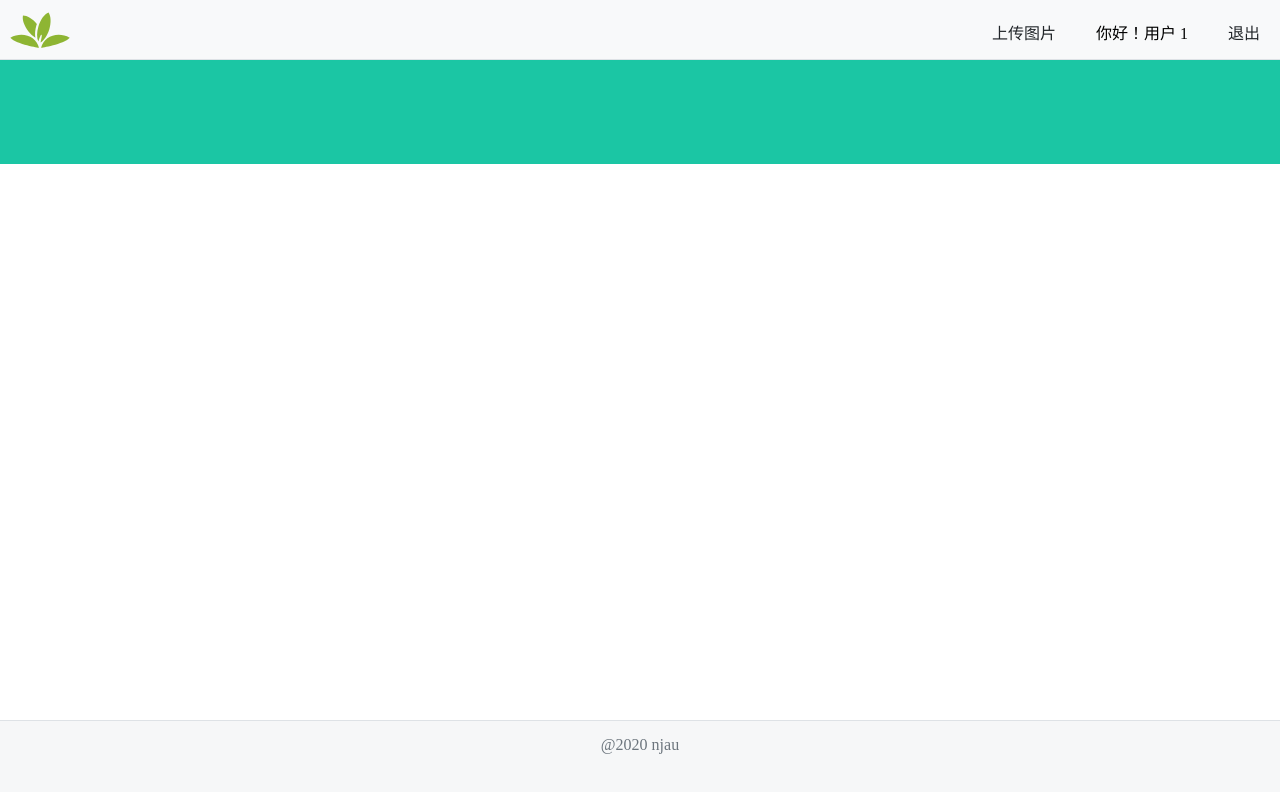
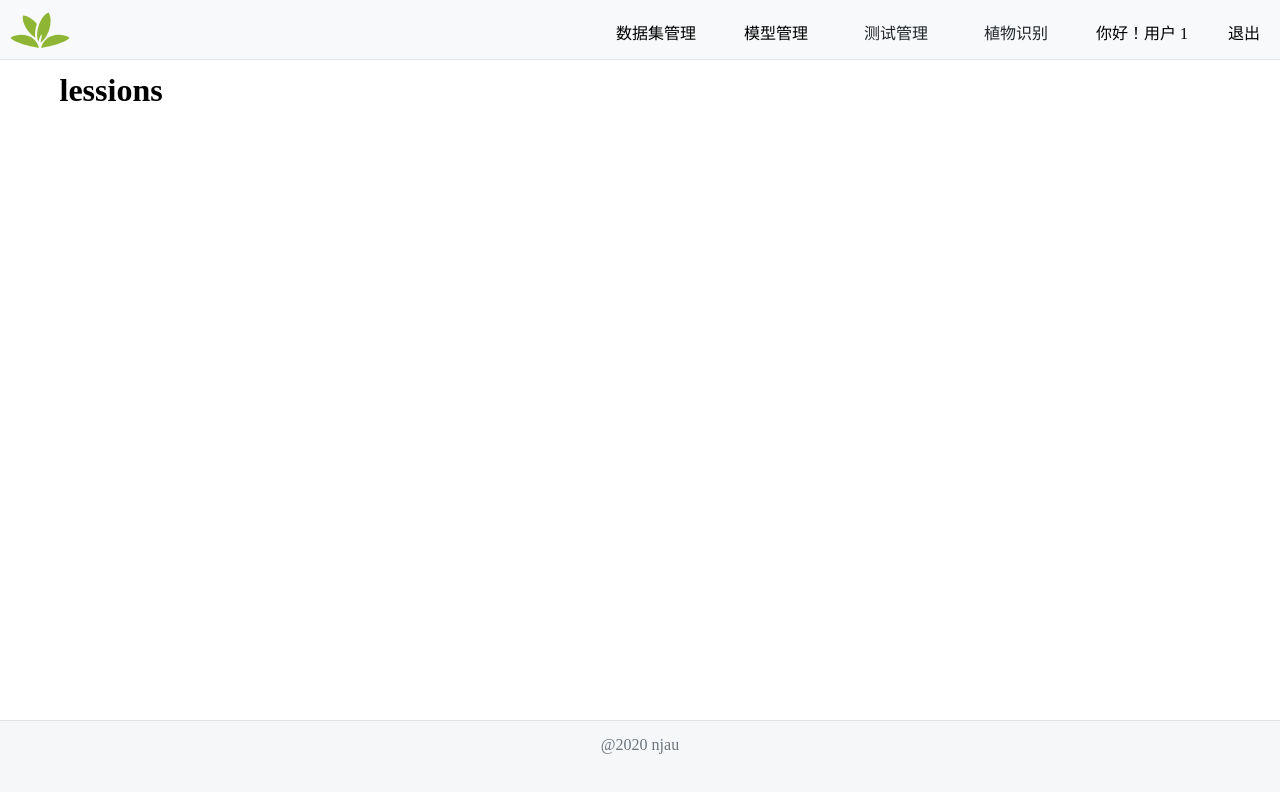
Before and after one commit to Statuey/plant, a Vue app: page /database/lesionsManagement in a window 1280 px wide. Shown: the top 792 px of the page. Built offline with nearby package versions, Linux system fonts and the light colour scheme; sample sign-in values are in the browser's storage.

Commit message:
router completed

```diff
--- a/src/App.vue
+++ b/src/App.vue
@@ -6,43 +6,45 @@
           <img src="./assets/img/logo1.svg" width="60" alt="" />
         </router-link>
       </div>
+      <div class="spacer"></div>
       <div class="navitem" v-if="visitor">
         <div class="form1" @click="login">
-          <a href="">登录</a>
+          <span>登录</span>
         </div>
         <div class="form1" @click="register">
-          <a href="">注册</a>
+          <span>注册</span>
         </div>
       </div>
 
       <div class="navitem" v-else>
-        <ul class="tab-nav">
-          <li v-for="(i, index) in navList" :key="index">
-            <div class="nav" @click="openNav(index, i.list.length)">
-              <i class="el-icon-s-home"></i>
-              <span>{{ i.title }}</span>
-              <i
-                v-if="i.list.length"
-                id="right-btn"
-                class="el-icon-arrow-right"
-              ></i>
+        <div v-for="navItem in navItems" :key="navItem.title">
+          <div class="mainItem">
+            <div v-if="navItem.flag" class="form1">
+              <span>{{ navItem.title }}</span>
             </div>
-            <div class="nav-n-box">
-              <div class="nav-n" v-for="(n, index) in i.list" :key="index">
-                {{ n.title }}
+            <div class="form1" v-else>
+              <router-link :to="navItem.href">{{ navItem.title }}</router-link>
+            </div>
+            <div class="menu" v-if="navItem.children">
+              <div
+                class="menu-item"
+                v-for="child in navItem.children"
+                :key="child.title"
+              >
+                <div>
+                  <router-link :to="child.href">
+                    {{ child.title }}
+                  </router-link>
+                </div>
               </div>
             </div>
-          </li>
-        </ul>
-
-        <div class="form1" @click="upload">
-          <a href="">上传图片</a>
+          </div>
         </div>
         <div class="form1">
           <span v-show="NAME">你好！用户 {{ NAME }}</span>
         </div>
         <div class="form1" @click="signout">
-          <a href="">退出</a>
+          <span>退出</span>
         </div>
       </div>
     </div>
@@ -66,47 +68,57 @@ export default {
     return {
       visitor: true,
       NAME: "",
-      navelist: [
+      navItems: [
         {
           title: "数据集管理",
-          name: "database",
-          list: [
+          flag: 1,
+          href: "/database",
+          children: [
             {
               title: "训练集数据",
-              name: "trainManangement",
+              name: "trainManagement",
+              href: "/database/trainManagement",
             },
             {
               title: "测试集数据",
-              name: "testManangement",
+              name: "testManagement",
+              href: "/database/testDatabase",
             },
             {
               title: "病斑数据",
-              name: "lesionsManangement",
+              name: "lesionsManagement",
+              href: "/database/lesionsManagement",
             },
           ],
         },
         {
           title: "模型管理",
-          name: "model",
-          list: [
+          flag: 1,
+          href: "/model",
+          children: [
             {
               title: "测试集强化",
               name: "testEnhance",
+              href: "/model/testEnhance",
             },
             {
               title: "模型管理",
               name: "modelManangement",
+              href: "/model/modelManangement",
             },
           ],
         },
         {
           title: "测试管理",
-          name: "testManagement",
+          flag: 0,
+          href: "/testManagement",
           list: [],
         },
         {
           title: "植物识别",
+          flag: 0,
           name: "plantDisplay",
+          href: "/home",
           list: [],
         },
       ],
@@ -125,9 +137,6 @@ export default {
       this.$router.push("/");
       console.log("注销成功！");
     },
-    upload() {
-      this.$router.push("/home");
-    },
     isVisitor() {
       var item = localStorage.getItem("user_ID");
       if (localStorage.getItem("access_token")) {
@@ -135,44 +144,6 @@ export default {
         this.NAME = item;
       }
       return this.visitor;
-    },
-    openNav(index, num) {
-      let nav = document.querySelectorAll(".nav"); //获取父级菜单栏，以便添加选中样式
-      let items = document.querySelectorAll(".nav-n-box"); //获取容纳子级菜单栏的容器，以便动态设置高度，实现下拉效果
-
-      //-----------------可注释部分开始------注释后则不是手风琴效果------------------
-      // 遍历菜单栏，移除所有选中后的样式   添加此段可实现手风琴效果，注释则实现多展示效果
-      for (let i = 0; i < nav.length; i++) {
-        // nav[index].classList.contains("nav-n-box-active") 判断标签内是否含有该class属性，以布尔值类型返回
-        if (
-          items[i].style.height == "" ||
-          items[i].style.height == "0rem" ||
-          nav[index].classList.contains("nav-n-box-active")
-        ) {
-          let height = items[index].style.height;
-          items[index].style.height = height;
-        } else {
-          items[i].style.height = "0rem";
-        }
-        nav[i].classList.remove("nav-n-box-active");
-      }
-      //-----------------可注释部分结束------------------------
-
-      //根据子菜单栏的高度判断，是否展开菜单栏，若有进行遍历操作，那么每次点击某个菜单栏的时候 height 都为 0
-      if (
-        items[index].style.height == "" ||
-        items[index].style.height == "0rem"
-      ) {
-        //num 为子菜单栏的个数，根据子菜单栏确定容器的高度
-        items[index].style.height = num * 2 + "rem";
-        //添加右箭头旋转样式
-        nav[index].classList.add("nav-n-box-active");
-      } else {
-        items[index].style.height = "0rem";
-        //移除右箭头旋转样式
-        nav[index].classList.remove("nav-n-box-active");
-      }
-      //------------------------------------------
     },
   },
   watch: {
@@ -193,16 +164,65 @@ export default {
 </script>
 
 <style lang="scss" scoped>
+.spacer {
+  flex: 1;
+}
+
+.mainItem {
+  display: inline-block;
+  position: relative;
+  min-width: 120px;
+  user-select: none;
+  text-align: center;
+  transition: 200ms;
+}
+
+.mainItem:hover .menu {
+  visibility: visible;
+  opacity: 1;
+}
+
+.menu {
+  transition: 200ms;
+  position: absolute;
+  z-index: 100;
+  top: 60px;
+  padding: 0;
+  background-color: rgb(255, 255, 255);
+  box-shadow: 0 0 16px 0px rgb(0, 0, 0, 0.12);
+  left: -10px;
+  right: -10px;
+  text-align: center;
+  line-height: 1.8;
+  visibility: hidden;
+  opacity: 0;
+}
+
+.menu .menu-item:last-of-type {
+  border-bottom: none;
+}
+
+.menu-item {
+  padding: 0.3em;
+  border-bottom: 1px solid rgba(0, 0, 0, 0.075);
+  transition: 200ms;
+}
+
+.menu-item:hover {
+  background-color: #6167d5;
+  color: #ffffff;
+}
+
 .navbar {
   background-color: #f8f9fa;
   height: 60px;
-  display: block;
   text-align: center;
   border-bottom: solid;
   border-width: 1px;
   border-color: #dee2e6;
   margin: 0 0;
   padding: 0 0;
+  display: flex;
 }
 
 .navbar .logo {
@@ -213,16 +233,13 @@ export default {
   float: left;
 }
 
-#app {
-  background-color: #1bc6a4;
-}
-
 a {
   text-decoration-line: none;
   color: #212529;
 }
 
 .navitem {
+  display: flex;
   text-align: right;
 }
 
--- a/src/router/index.js
+++ b/src/router/index.js
@@ -1,12 +1,17 @@
 import Vue from 'vue'
 import VueRouter from 'vue-router'
 import home from '../views/home.vue'
-import database from '../views/database.vue'
+
 import download from '../views/download.vue'
 import login from '../views/login.vue'
 import register from '../views/register.vue'
-import tutorial from '../views/tutorial.vue'
+import testDatabase from '../views/testDatabase.vue'
 import index from '../views/index.vue'
+import trainManagement from '../views/trainManagement.vue'
+import testManagement from '../views/testManagement.vue'
+import lesionsManagement from '../views/lesionsManagement.vue'
+import testEnhance from '../views/testEnhance.vue'
+import modelManangement from '../views/modelManangement'
 
 Vue.use(VueRouter)
 
@@ -26,12 +31,44 @@ const routes = [{
     component: index
   },
   {
-    path: '/database',
-    name: 'database',
-    component: database,
+    path: '/database/trainManagement',
+    name: 'trainManagement',
     meta: {
       requireAuth: true
-    }
+    },
+    component: trainManagement,
+  },
+  {
+    path: '/database/testManagement',
+    name: 'testManagement',
+    meta: {
+      requireAuth: true
+    },
+    component: testManagement,
+  },
+  {
+    path: '/database/lesionsManagement',
+    name: 'lesionsManagement',
+    meta: {
+      requireAuth: true
+    },
+    component: lesionsManagement,
+  },
+  {
+    path: '/model/modelManangement',
+    name: 'modelManangement',
+    meta: {
+      requireAuth: true
+    },
+    component: modelManangement,
+  },
+  {
+    path: '/model/testEnhance',
+    name: 'testEnhance',
+    meta: {
+      requireAuth: true
+    },
+    component: testEnhance,
   },
   {
     path: '/download',
@@ -50,9 +87,9 @@ const routes = [{
     }
   },
   {
-    path: '/tutorial',
-    name: tutorial,
-    component: tutorial,
+    path: '/testDatabase',
+    name: testDatabase,
+    component: testDatabase,
     meta: {
       requireAuth: true
     }
--- a/src/views/database.vue
+++ /dev/null
@@ -1,10 +0,0 @@
-<template>
-  <div class="container">DATABASE!</div>
-</template>
-
-<script>
-export default {}
-
-</script>
-
-<style></style>
--- a/src/views/tutorial.vue
+++ b/src/views/lesionsManagement.vue
@@ -1,10 +1,15 @@
 <template>
-  <div class="container">TUTORIAL PAGE!</div>
+  <div>
+      <h1>lessions</h1>
+  </div>
 </template>
 
 <script>
 export default {
+
 }
 </script>
 
-<style></style>
+<style>
+
+</style>
--- /dev/null
+++ b/src/views/modelManangement.vue
@@ -0,0 +1,13 @@
+<template>
+  <h1>123</h1>
+</template>
+
+<script>
+export default {
+
+}
+</script>
+
+<style>
+
+</style>
--- /dev/null
+++ b/src/views/testDatabase.vue
@@ -0,0 +1,10 @@
+<template>
+  <div class="container">test</div>
+</template>
+
+<script>
+export default {
+}
+</script>
+
+<style></style>
--- /dev/null
+++ b/src/views/testEnhance.vue
@@ -0,0 +1,13 @@
+<template>
+  <div><h1>8767</h1></div>
+</template>
+
+<script>
+export default {
+
+}
+</script>
+
+<style>
+
+</style>
--- /dev/null
+++ b/src/views/testManagement.vue
@@ -0,0 +1,15 @@
+<template>
+  <div>
+      <h1>test</h1>
+  </div>
+</template>
+
+<script>
+export default {
+
+}
+</script>
+
+<style>
+
+</style>
--- /dev/null
+++ b/src/views/trainManagement.vue
@@ -0,0 +1,15 @@
+<template>
+  <div>
+      <h1>231312</h1>
+  </div>
+</template>
+
+<script>
+export default {
+
+}
+</script>
+
+<style>
+
+</style>
```
